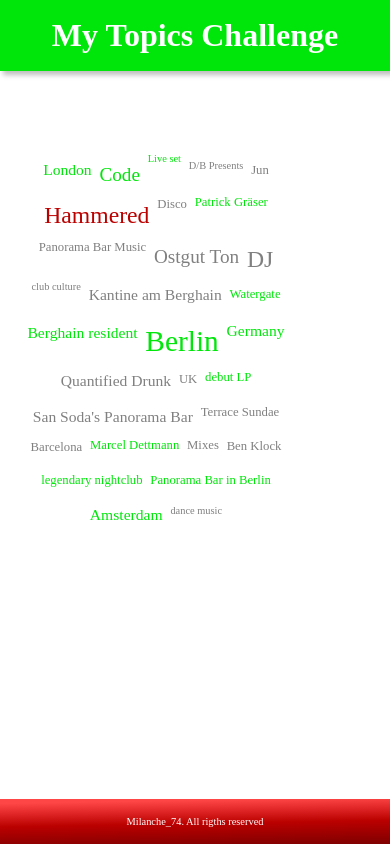
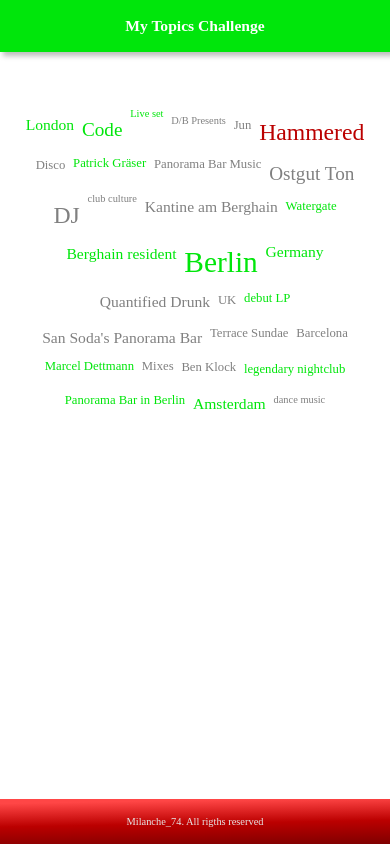
Before and after one commit to Milanche74/My-topics-challenge, an Angular app: page / in a window 390 px wide. Built offline with nearby package versions, Linux system fonts and the light colour scheme; data requests are answered from the project's data file.

Commit message:
updated responsivness, added animation

```diff
--- a/src/app/app.component.css
+++ b/src/app/app.component.css
@@ -1,7 +1,7 @@
 
 .main-content {
     display: flex;
-    gap: 2.5vw;
+    gap: 2vw;
     padding: 5vh 5vw;
 
 }
@@ -13,6 +13,7 @@
     text-align: center;
     margin-bottom: 5vh;
     box-shadow: 4px 3px 5px 1px rgb(190, 190, 190);
+    font-size: var(--step-2);
 
 }
 
@@ -21,7 +22,7 @@
     height: 40vh;
     width: 40vw;
     inset: 30vh 30vw;
-
+    border-radius: 5px;
     display: flex;
     flex-direction: column;
     align-items: center;
@@ -48,9 +49,17 @@
 footer {
     margin-top: auto;
     font-size: var(--step-0);
-    color: white;
+    color: rgb(230, 230, 230);
     background: rgb(255,95,95);
     background: linear-gradient(179deg, rgb(255, 70, 70) 9%, rgba(187,0,0,1) 54%, rgba(127,0,0,1) 100%);
     padding: 2vh 0;
     text-align: center;
 }
+
+@media screen and (max-width: 700px) {
+    .main-content {
+        flex-direction: column;
+        padding: 2vh 5vw;
+    }
+
+}
--- a/src/app/data-handler.service.ts
+++ b/src/app/data-handler.service.ts
@@ -1,7 +1,7 @@
 import { Injectable } from '@angular/core';
 import { HttpClient } from '@angular/common/http';
 import { Observable, of, Subject } from 'rxjs';
-import { catchError } from 'rxjs/operators';
+import { catchError, startWith } from 'rxjs/operators';
 import { Topic, Metadata } from './interfaces';
 import { MessageService } from './message.service';
 
--- a/src/app/topic-metadata/topic-metadata.component.css
+++ b/src/app/topic-metadata/topic-metadata.component.css
@@ -1,5 +1,7 @@
 .metadata-container {
     box-shadow: 4px 3px 5px 1px rgb(190, 190, 190);
+    border-radius: 5px;
+    overflow: hidden;
 }
 
 
@@ -8,6 +10,7 @@
     text-align: start;
     padding: 1em 2vw;
     color: white;
+
 }
 
 
@@ -27,6 +30,7 @@
 
 .information-item .information-item-header {
     font-size: var(--step-0);
+    text-align: center;
     /* margin-right: auto; */
 
 }
@@ -50,3 +54,41 @@
     text-align: center;
     margin-top: 1vh;
 }
+
+@media screen and (max-width: 700px) {
+
+    .information-list {
+        padding: 2vh 4vw;
+        display: flex;
+        flex-wrap: wrap;
+        justify-content: space-between;
+
+    }
+    .centered-text {
+        display: inline-block;
+        margin: 0 2vw;
+    }
+
+    .information-item span, .centered-text {
+        font-size: var(--step-2);
+        margin-left: 2vw;
+    }
+    .information-item .information-item-header,
+    .metadata-header {
+        font-size: var(--step-1);
+    }
+
+    .information-item:nth-of-type(1) {
+        margin-bottom: 2vh;
+    }
+
+    .information-item:nth-of-type(3),
+    .information-item:nth-of-type(4) {
+        flex-basis: 100%;
+        justify-content: end;
+
+    }
+
+
+
+}
--- a/src/app/word-cloud/word-cloud.component.css
+++ b/src/app/word-cloud/word-cloud.component.css
@@ -4,9 +4,39 @@
     justify-content: center;
     width: 70vw;
     transform: scale(1);
-    transition: all 10s;
+    animation: cloudAnimation 2s linear ;
+    transition: all 0s;
+}
+
+
+@keyframes cloudAnimation {
+    0% {transform: scale(0.2)}
+    15% {transform: scale(0.6)}
+    27% {transform: scale(0.9)}
+    33% {transform: scale(1.05)}
+    38% {transform: scale(1.05)}
+    55% {transform: scale(0.96)}
+    60% {transform: scale(0.95)}
+    70% {transform: scale(0.96)}
+
+    100% {transform: scale(1)}
+
+
+}
+
+.loading-indicator {
+    width: min-content;
+    font-size: var(--step-2);
+    color: var(--clr-grey);
+    border-left: 2px solid var(--clr-grey);
+    padding-left: 5px;
 }
 
 /* .scale-up-cloud {
     transform: scale(1);
 } */
+@media screen and (max-width: 700px) {
+    .word-cloud {
+        width: 90vw;
+    }
+}
--- a/src/app/word-cloud/word-cloud.component.html
+++ b/src/app/word-cloud/word-cloud.component.html
@@ -7,3 +7,7 @@
         [class.word-label-active]="selectedTopic === topic">
     </app-word>
 </div>
+
+<!--some request take a long tome to respond so this div will indicate
+    to the user that loading is in process-->
+<div *ngIf="!topics.length" class="loading-indicator"> Loading...</div>
--- a/src/app/word-cloud/word-cloud.component.ts
+++ b/src/app/word-cloud/word-cloud.component.ts
@@ -1,6 +1,7 @@
 import { Component, OnInit } from '@angular/core';
 import { DataHandlerService } from '../data-handler.service';
 import { Topic } from '../interfaces';
+import { MessageService } from '../message.service';
 
 @Component({
   selector: 'app-word-cloud',
@@ -19,7 +20,6 @@
     .subscribe(data => {
       this.topics = this.shuffleArray(data);
       // console.log(data)
-
 
     })
   }
@@ -51,7 +51,8 @@
 
 
   constructor(
-    private dataHandler: DataHandlerService
+    private dataHandler: DataHandlerService,
+    public messageService: MessageService
   ) { }
 
 
--- a/src/styles.css
+++ b/src/styles.css
@@ -107,7 +107,7 @@
   }
   .word-label:hover,
   .word-label-active {
-    text-shadow: 5px 4px 2px rgb(190, 190, 190);
+    text-shadow: 5px 4px 3px rgb(207, 207, 207);
     transition: all 0.4s ease;
   }
 
```
